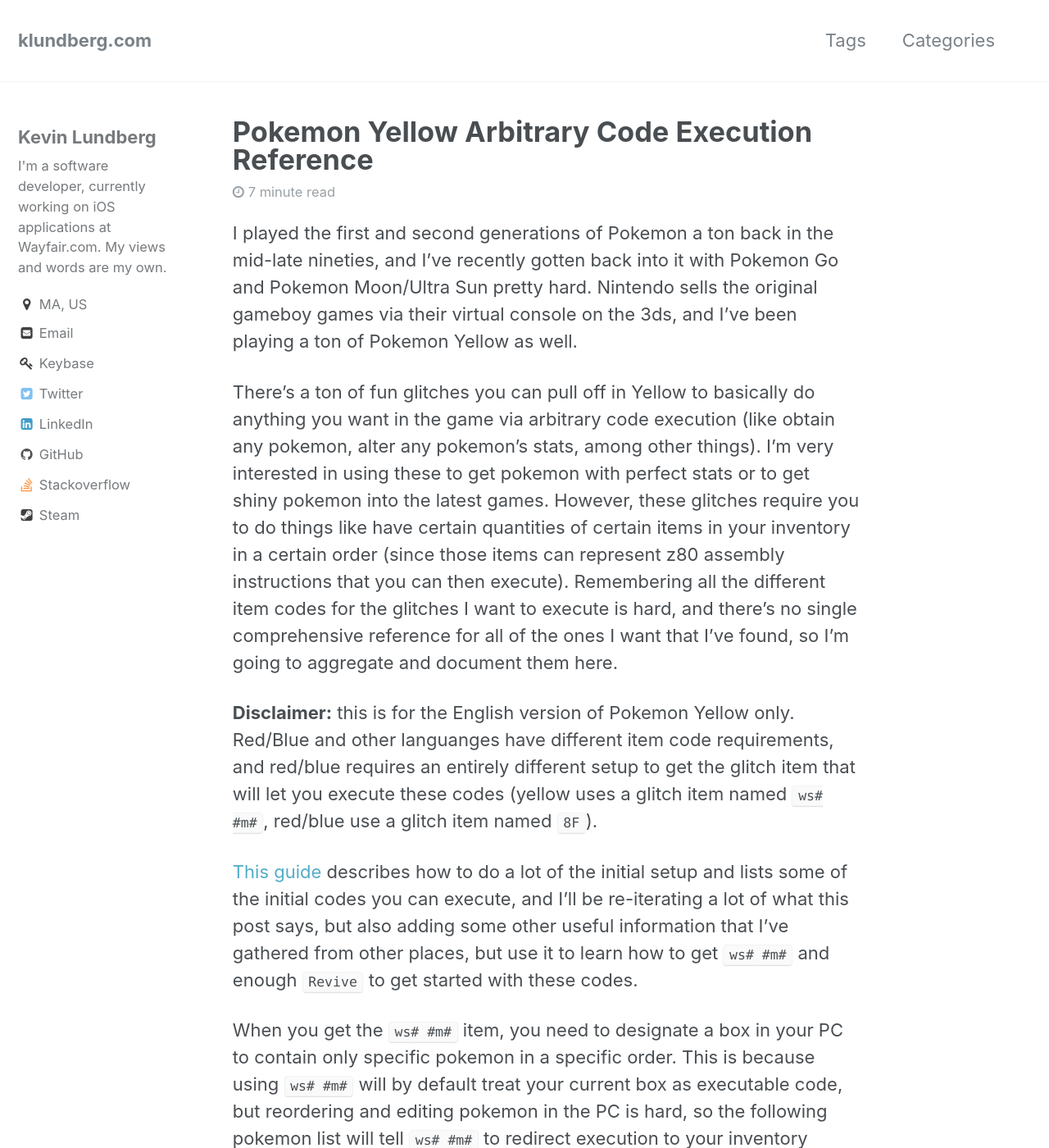
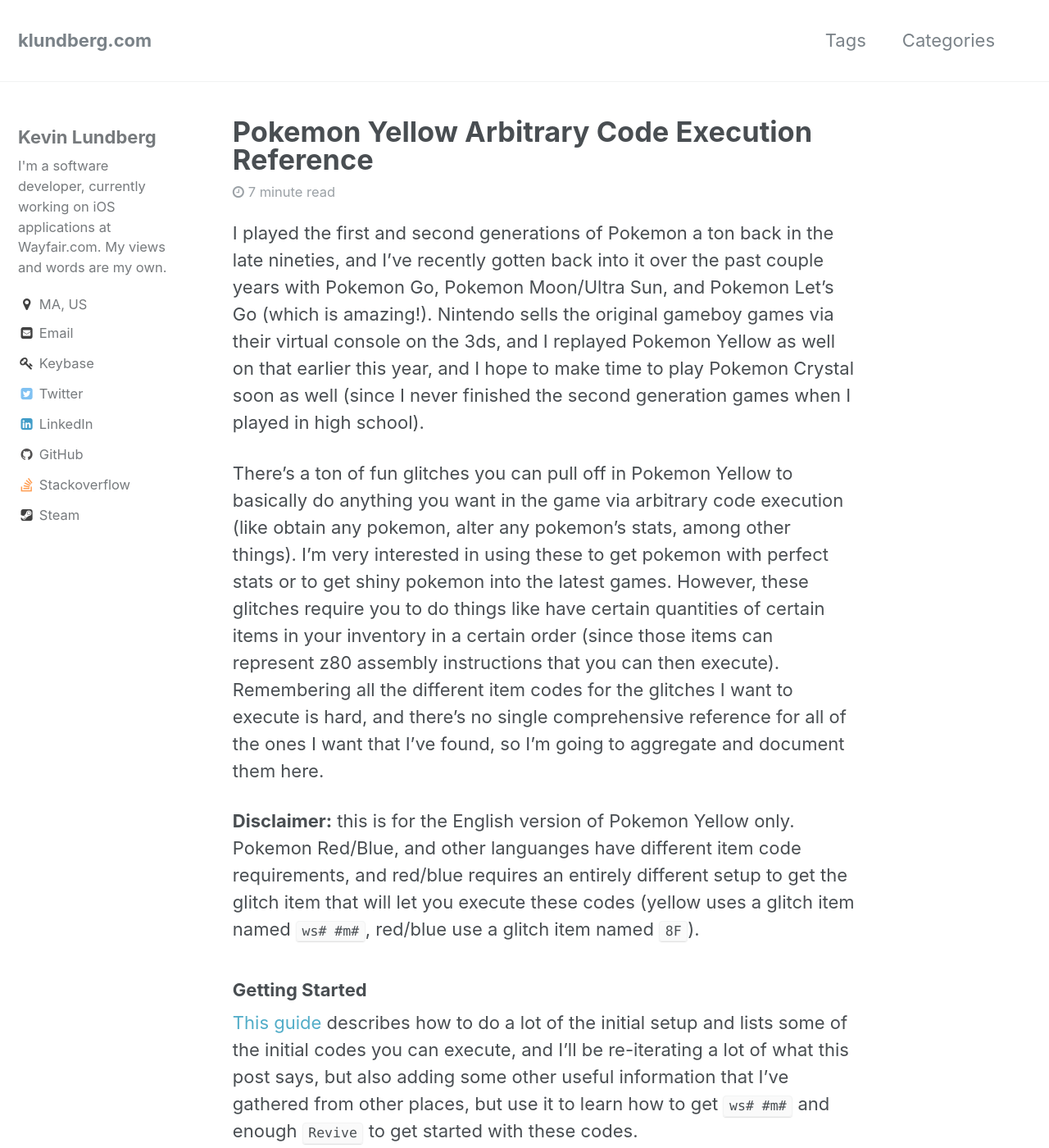
Before and after one commit to klundberg/klundberg.github.io, a Jekyll site: the page built from _posts/2018-12-09-pokemon-yellow-arbitrary-code-execution-reference.md, in a window 1280 px wide and 1400 px high. Shown: the whole window at 82% size. Built offline with Jekyll 4.4.1, drawn with Linux system fonts in a browser that asks for light colours; some of the changed text lies outside the part shown.

Commit message:
Update/edit pokemon yellow glitch post

```diff
--- a/_posts/2018-04-05-pokemon-yellow-arbitrary-code-execution-reference.md
+++ b/_posts/2018-12-09-pokemon-yellow-arbitrary-code-execution-reference.md
@@ -3,15 +3,17 @@
 tags: pokemon glitches
 ---
 
-I played the first and second generations of Pokemon a ton back in the mid-late nineties, and I've recently gotten back into it with Pokemon Go and Pokemon Moon/Ultra Sun pretty hard. Nintendo sells the original gameboy games via their virtual console on the 3ds, and I've been playing a ton of Pokemon Yellow as well.
+I played the first and second generations of Pokemon a ton back in the late nineties, and I've recently gotten back into it over the past couple years with Pokemon Go, Pokemon Moon/Ultra Sun, and Pokemon Let's Go (which is amazing!). Nintendo sells the original gameboy games via their virtual console on the 3ds, and I replayed Pokemon Yellow as well on that earlier this year, and I hope to make time to play Pokemon Crystal soon as well (since I never finished the second generation games when I played in high school).
 
-There's a ton of fun glitches you can pull off in Yellow to basically do anything you want in the game via arbitrary code execution (like obtain any pokemon, alter any pokemon's stats, among other things). I'm very interested in using these to get pokemon with perfect stats or to get shiny pokemon into the latest games. However, these glitches require you to do things like have certain quantities of certain items in your inventory in a certain order (since those items can represent z80 assembly instructions that you can then execute). Remembering all the different item codes for the glitches I want to execute is hard, and there's no single comprehensive reference for all of the ones I want that I've found, so I'm going to aggregate and document them here.
+There's a ton of fun glitches you can pull off in Pokemon Yellow to basically do anything you want in the game via arbitrary code execution (like obtain any pokemon, alter any pokemon's stats, among other things). I'm very interested in using these to get pokemon with perfect stats or to get shiny pokemon into the latest games. However, these glitches require you to do things like have certain quantities of certain items in your inventory in a certain order (since those items can represent z80 assembly instructions that you can then execute). Remembering all the different item codes for the glitches I want to execute is hard, and there's no single comprehensive reference for all of the ones I want that I've found, so I'm going to aggregate and document them here.
 
-**Disclaimer:** this is for the English version of Pokemon Yellow only. Red/Blue and other languanges have different item code requirements, and red/blue requires an entirely different setup to get the glitch item that will let you execute these codes (yellow uses a glitch item named `ws# #m#`, red/blue use a glitch item named `8F`).
+**Disclaimer:** this is for the English version of Pokemon Yellow only. Pokemon Red/Blue, and other languanges have different item code requirements, and red/blue requires an entirely different setup to get the glitch item that will let you execute these codes (yellow uses a glitch item named `ws# #m#`, red/blue use a glitch item named `8F`).
+
+### Getting Started
 
 [This guide](https://www.reddit.com/r/pokemon/comments/5q8zlg/getting_gen_1_mew_in_yellow_guide_does_not_work/) describes how to do a lot of the initial setup and lists some of the initial codes you can execute, and I'll be re-iterating a lot of what this post says, but also adding some other useful information that I've gathered from other places, but use it to learn how to get `ws# #m#` and enough `Revive` to get started with these codes.
 
-When you get the `ws# #m#` item, you need to designate a box in your PC to contain only specific pokemon in a specific order. This is because using `ws# #m#` will by default treat your current box as executable code, but reordering and editing pokemon in the PC is hard, so the following pokemon list will tell `ws# #m#` to redirect execution to your inventory instead which is much easier to handle. In your box you must have these 11 pokemon in this order (and not one more):
+When you get the `ws# #m#` item, you need to designate a box in your PC to contain only specific pokemon in a specific order. This is because using `ws# #m#` will by default treat your current box as executable code, but reordering and editing pokemon in the PC is hard, so the following pokemon list will tell `ws# #m#` to redirect execution to your inventory instead which is much easier to handle. In your box you must only have exactly these 11 pokemon in this order:
 
 1. Seel **with exactly 233 HP** (nothing else has any stat requirements)
 2. Parasect
@@ -24,6 +26,8 @@
 9. Any Pokemon
 10. Any Pokemon
 11. Any Pokemon
+
+I chose Box 12 since it's easy to remember that the last box is the special one. I recommend not using Box 1, since if you plan to transfer pokemon to the Pokemon Bank service, you'll have to move them to a different box if you don't want to lose them to the bank, unable to bring them back in.
 
 Whenever you use `ws# #m#`, make sure this box is selected, and make sure if any pokemon you get are sent to this box, that you take it out so that this list is preserved.
 
@@ -111,4 +115,4 @@
 
 ## That's it!
 
-If there's any other pokemon enthusiasts out there who know of other item codes (or who want me to add red/blue or european/japanese codes) let me know!
+If there's any other pokemon enthusiasts out there who know of other item codes (or who want me to add red/blue or european/japanese codes) let me know! If I come across any other interesting item codes, I'll update this post!
```
Also changed, not shown: other parts of _posts/2018-12-09-pokemon-yellow-arbitrary-code-execution-reference.md (+1 -1 lines).
